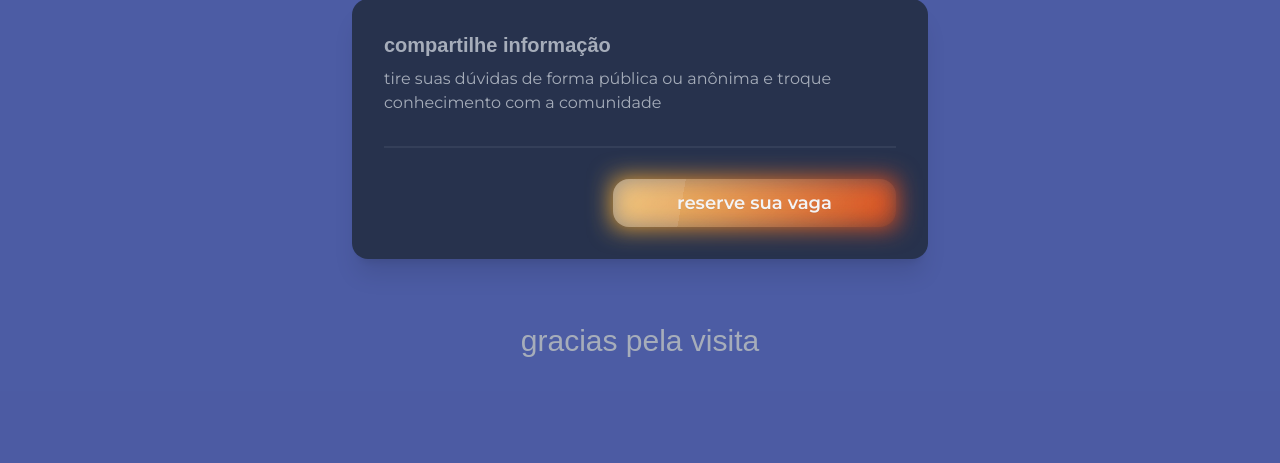
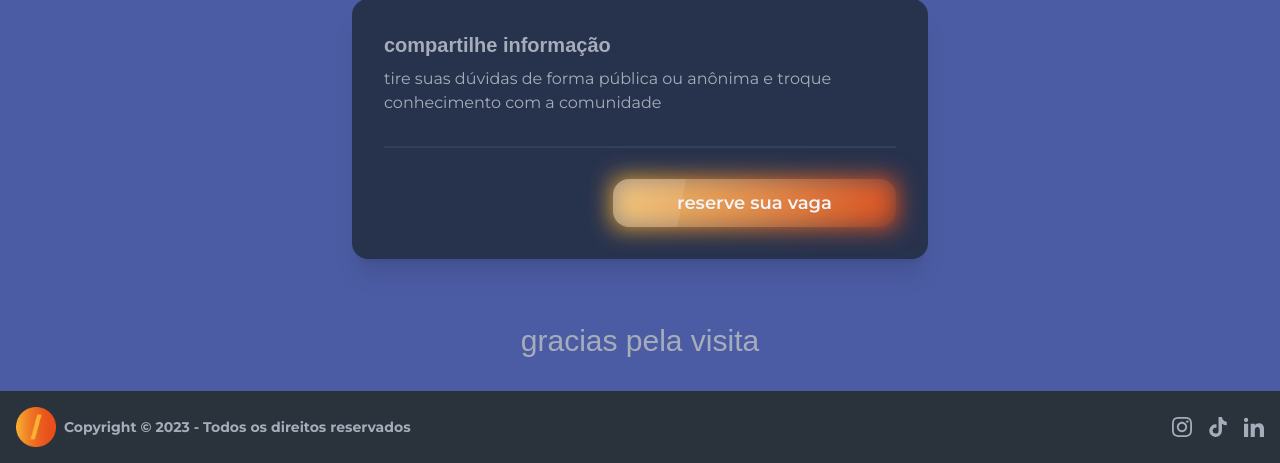
Before and after one commit to fakegermano/engajaflix.club, a Django app: template templates/index.html in a window 1280 px wide. Shown: the part 2347-2810 px from the top of the page. Before the commit the page ends 2704 px from the top, so only its background shows below. Run offline with Django 4.2, Linux system fonts and the light colour scheme; the template is opened without the code that fills it, so the values that code supplies are empty; data comes from the database, SQL or seed files in the repository; style sheets or scripts are compiled from the project's sources; some libraries are stand-ins or nearby versions; some web fonts are replaced.

Commit message:
add footer and socials

```diff
--- a/templates/partials/index.html
+++ b/templates/partials/index.html
@@ -56,7 +56,7 @@
                 <h2 class="card-title font-subrayada">{% trans "compartilhe informação" %}</h2>
                 <p>{% trans "tire suas dúvidas de forma pública ou anônima e troque conhecimento com a comunidade" %}</p>
                 <div class="divider"></div>
-                <div class="card-actions justify-end">
+                <div class="card-actions lg:justify-end justify-center">
                     {% include "partials/button.html" with text=_("reserve sua vaga") target="reserve" %}
                 </div>
             </div>
@@ -66,5 +66,39 @@
                 <p class="text-center text-3xl font-subrayada">{% trans "gracias pela visita" %}</p>
             </div>
         </section>
-    </div>
+        <footer id="footer" class="footer items-center p-4 bg-neutral text-neutral-content">
+            <div class="items-center grid-flow-col">
+                <img src="{% static "img/avatar-logo.png" %}" class="w-6 h-6 md:w-10 md:h-10" alt="engajaflix logo">
+                <p class="font-bold">Copyright © {% now "Y" %} - {% trans "Todos os direitos reservados" %} </p>
+            </div>
+            <div class="grid-flow-col gap-4 place-self-center md:justify-self-end">
+                <a href="https://instagram.com/engajaflix.club" target="blank" class="link"><svg
+                    xmlns="http://www.w3.org/2000/svg"
+                    class="h-5 w-5"
+                    fill="currentColor"
+                    viewBox="0 0 24 24">
+                    <path
+                    d="M12 2.163c3.204 0 3.584.012 4.85.07 3.252.148 4.771 1.691 4.919 4.919.058 1.265.069 1.645.069 4.849 0 3.205-.012 3.584-.069 4.849-.149 3.225-1.664 4.771-4.919 4.919-1.266.058-1.644.07-4.85.07-3.204 0-3.584-.012-4.849-.07-3.26-.149-4.771-1.699-4.919-4.92-.058-1.265-.07-1.644-.07-4.849 0-3.204.013-3.583.07-4.849.149-3.227 1.664-4.771 4.919-4.919 1.266-.057 1.645-.069 4.849-.069zm0-2.163c-3.259 0-3.667.014-4.947.072-4.358.2-6.78 2.618-6.98 6.98-.059 1.281-.073 1.689-.073 4.948 0 3.259.014 3.668.072 4.948.2 4.358 2.618 6.78 6.98 6.98 1.281.058 1.689.072 4.948.072 3.259 0 3.668-.014 4.948-.072 4.354-.2 6.782-2.618 6.979-6.98.059-1.28.073-1.689.073-4.948 0-3.259-.014-3.667-.072-4.947-.196-4.354-2.617-6.78-6.979-6.98-1.281-.059-1.69-.073-4.949-.073zm0 5.838c-3.403 0-6.162 2.759-6.162 6.162s2.759 6.163 6.162 6.163 6.162-2.759 6.162-6.163c0-3.403-2.759-6.162-6.162-6.162zm0 10.162c-2.209 0-4-1.79-4-4 0-2.209 1.791-4 4-4s4 1.791 4 4c0 2.21-1.791 4-4 4zm6.406-11.845c-.796 0-1.441.645-1.441 1.44s.645 1.44 1.441 1.44c.795 0 1.439-.645 1.439-1.44s-.644-1.44-1.439-1.44z" />
+                </svg></a>
+                <a href="https://tiktok.com/engajaflix.club" target="blank" class="link">
+                    <svg
+                    xmlns="http://www.w3.org/2000/svg"
+                    viewBox="0 0 448 512"
+                    class="h-5 w-5">
+                    <path
+                    fill="currentColor"
+                    d="M448,209.91a210.06,210.06,0,0,1-122.77-39.25V349.38A162.55,162.55,0,1,1,185,188.31V278.2a74.62,74.62,0,1,0,52.23,71.18V0l88,0a121.18,121.18,0,0,0,1.86,22.17h0A122.18,122.18,0,0,0,381,102.39a121.43,121.43,0,0,0,67,20.14Z" />
+                </svg></a>
+                <a href="https://linkedin.com/company/engajaflix" target="blank" class="link"><svg
+                    xmlns="http://www.w3.org/2000/svg"
+                    class="h-5 w-5"
+                    fill="currentColor"
+                    viewBox="0 0 24 24">
+                    <path
+                      d="M4.98 3.5c0 1.381-1.11 2.5-2.48 2.5s-2.48-1.119-2.48-2.5c0-1.38 1.11-2.5 2.48-2.5s2.48 1.12 2.48 2.5zm.02 4.5h-5v16h5v-16zm7.982 0h-4.968v16h4.969v-8.399c0-4.67 6.029-5.052 6.029 0v8.399h4.988v-10.131c0-7.88-8.922-7.593-11.018-3.714v-2.155z" />
+                  </svg></a>
+        </div>
+    </footer>
+
+</div>
 {% endwith %}
```
